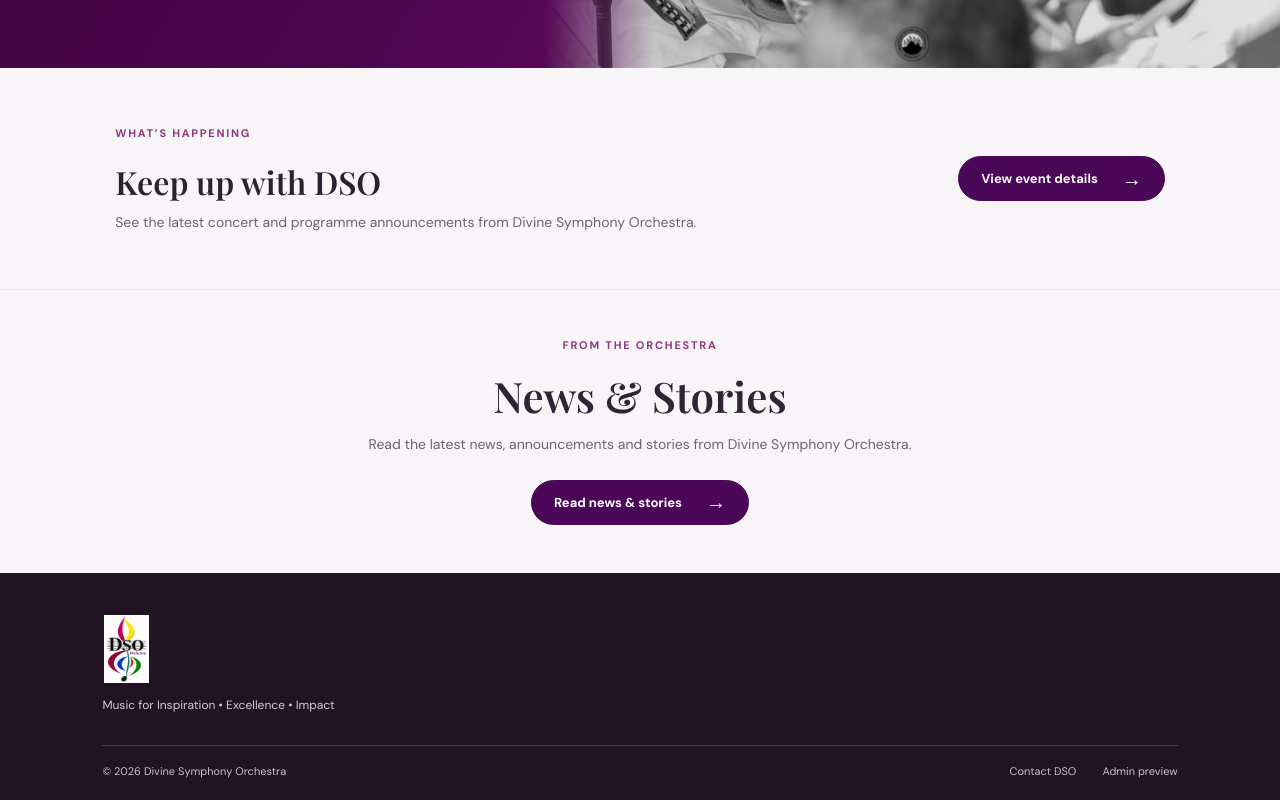
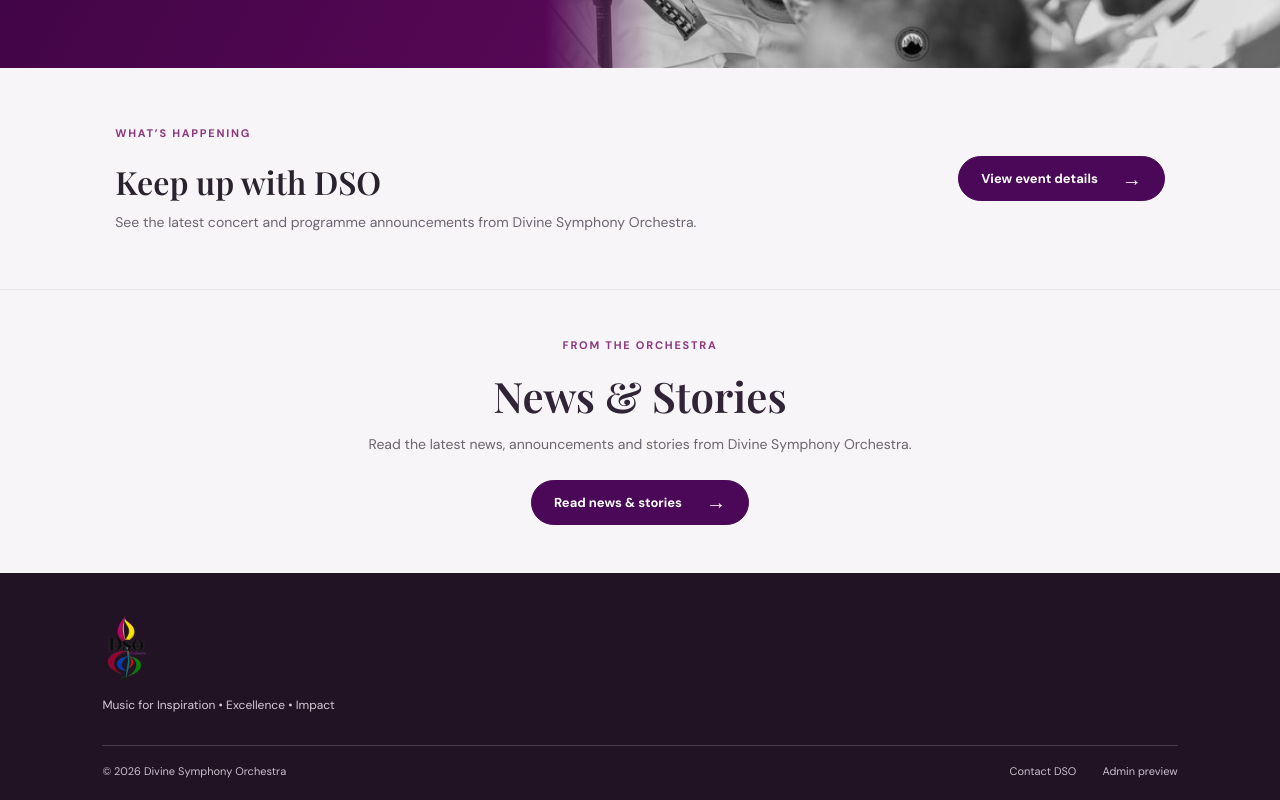
Before and after one commit to Divinesymphonyorchestra20/Divine-Symphony-Orchestra, a Next.js app: page / in a window 1280 px wide. Shown: the part 1747-2547 px from the top of the page. Built offline with nearby package versions, Linux system fonts and the light colour scheme; a web font is replaced by a local one.

Commit message:
Use transparent DSO logo in footer

```diff
--- a/components/site-footer.tsx
+++ b/components/site-footer.tsx
@@ -4,7 +4,7 @@ export default function SiteFooter() {
   return (
     <footer className="site-footer">
       <a className="brand footer-brand" href="/" aria-label="Divine Symphony Orchestra home">
-        <Image className="footer-logo" src="/images/dso-logo-original.png" alt="Divine Symphony Orchestra" width={54} height={81} />
+        <Image className="footer-logo" src="/images/dso-logo-transparent.png" alt="Divine Symphony Orchestra" width={54} height={81} />
       </a>
       <p>Music for Inspiration • Excellence • Impact</p>
       <div className="footer-bottom">
```
